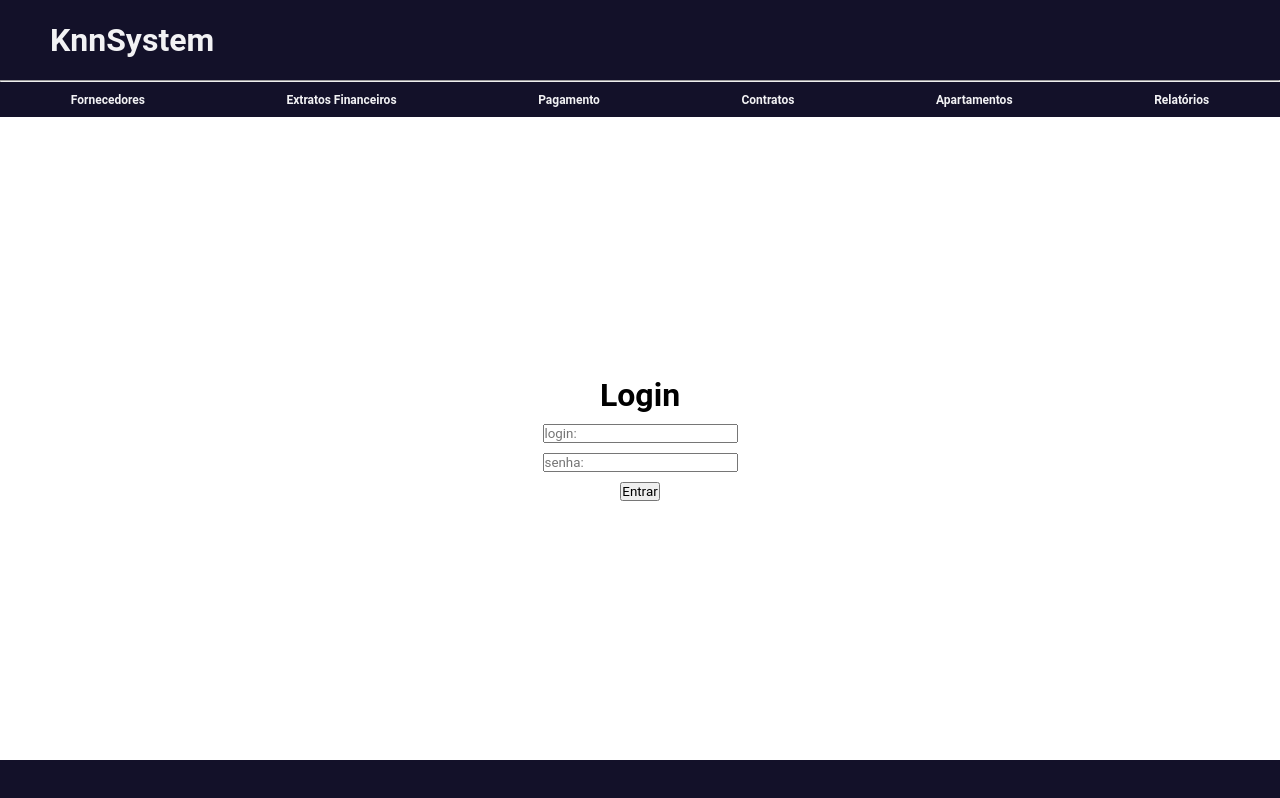
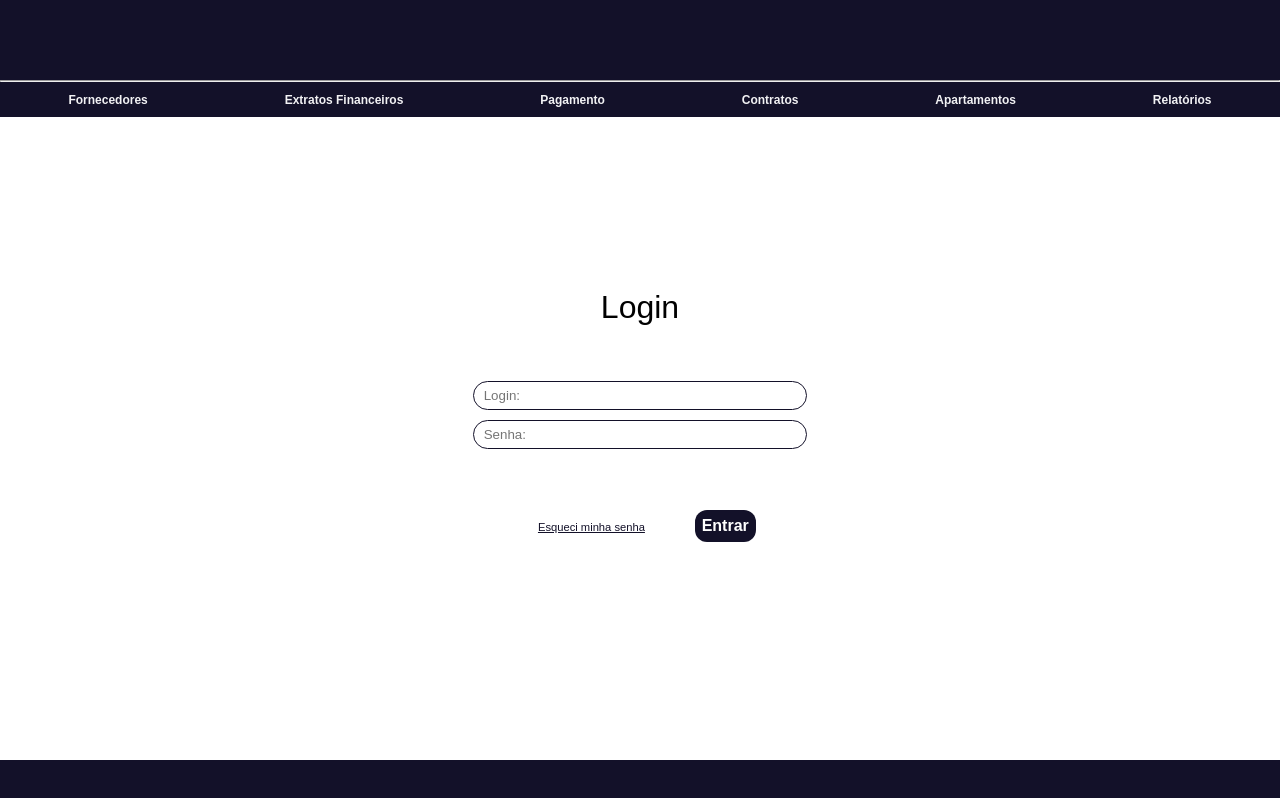
Before and after one commit to matheuspmbarcellos/KnnSystem, a React (Create React App) app in the folder frontend/: page /Login in a window 1280 px wide. Built offline with nearby package versions, Linux system fonts and the light colour scheme.

Commit message:
Login pg.

```diff
--- a/frontend/package.json
+++ b/frontend/package.json
@@ -9,9 +9,9 @@
     "axios": "^1.6.4",
     "react": "^18.2.0",
     "react-dom": "^18.2.0",
-    "react-router-dom": "^6.21.1",
+    "react-router-dom": "^6.21.2",
     "react-scripts": "5.0.1",
-    "styled-components": "^6.1.6",
+    "styled-components": "^6.1.8",
     "web-vitals": "^2.1.4"
   },
   "scripts": {
--- a/frontend/src/App.js
+++ b/frontend/src/App.js
@@ -7,7 +7,6 @@ import Navbar from './components/Navbar';
 import { Container, Content } from "./styles";
 
 import Routes from './routes';
-
 
 const App = () => {
   return (
--- /dev/null
+++ b/frontend/src/components/Button/Button.js
@@ -0,0 +1,33 @@
+import styled, {css} from "styled-components";
+
+const Button = styled.button`
+    font-weight: bold;
+    padding: 1.5%;
+    border-style: none;
+    border-radius: 12px;
+
+    ${p => p.secondary ? css `
+    background: #FFFFFF;
+    text-decoration: underline;
+    font-size: 0.7em;
+    color: #131129;
+    font-weight: lighter;
+    width: 12em;
+
+    `: css`
+    background: #131129;
+    font-size: 1em;
+    color: white;
+    width: fit-content;
+    padding: 7px;
+    `
+ }
+
+    &:hover {
+        color: limegreen;
+        cursor: pointer;
+    }
+    }
+`;
+
+export default Button;
--- a/frontend/src/components/Header/index.js
+++ b/frontend/src/components/Header/index.js
@@ -3,7 +3,7 @@ import { HeaderContainer } from "./styles";
 const Header = () => {
   return (
     <HeaderContainer>
-        <h1>KnnSystem</h1>
+
     </HeaderContainer>
   )
 }
--- a/frontend/src/components/Header/styles.js
+++ b/frontend/src/components/Header/styles.js
@@ -11,4 +11,5 @@ export const HeaderContainer = styled.div`
     h1 {
         padding-left: 50px;
     }
+
 `
--- a/frontend/src/components/Navbar/styles.js
+++ b/frontend/src/components/Navbar/styles.js
@@ -14,5 +14,12 @@ export const NavbarContainer = styled.div`
         color: #f2f2f4;
         font-weight: bold;
         font-size: 12px;
+
+        &:hover {
+            color: limegreen;
+          }
     }
+
+
+
 `
--- a/frontend/src/global.js
+++ b/frontend/src/global.js
@@ -1,9 +1,10 @@
 import { createGlobalStyle } from 'styled-components'
+
 
 export default createGlobalStyle`
   *, body {
     margin: 0;
     padding: 0;
-    font-family: 'Roboto', sans-serif;
+    font-family: 'Poppins', sans-serif;
   }
 `
--- a/frontend/src/pages/Apartamentos/index.js
+++ b/frontend/src/pages/Apartamentos/index.js
@@ -3,8 +3,8 @@ import { ApartamentosContainer } from "./styles";
 const Apartamentos = () => {
   return (
     <ApartamentosContainer>
-        Apartamentos
-    </ApartamentosContainer>
+  oi
+       </ApartamentosContainer>
   )
 }
 
--- a/frontend/src/pages/Home/index.js
+++ b/frontend/src/pages/Home/index.js
@@ -1,10 +1,18 @@
 import { HomeContainer } from "./styles";
+import Button from "../../components/Button/Button";
+
 
 const Home = () => {
   return (
     <HomeContainer>
-      Home
-    </HomeContainer>
+      <center>
+      <Button>Informações</Button>
+      <Button>Quem Somos</Button>
+
+      </center>
+
+          </HomeContainer>
+
   )
 }
 
--- a/frontend/src/pages/Login/index.js
+++ b/frontend/src/pages/Login/index.js
@@ -1,12 +1,19 @@
-import { LoginContainer } from './styles';
+import { ButtonContainer, LoginContainer } from './styles';
+import Button from '../../components/Button/Button';
 
 const Login = () => {
+
   return (
     <LoginContainer>
         <h1>Login</h1>
-        <input type='text' placeholder='login:'/>
-        <input type='password' placeholder='senha:'/>
-        <button>Entrar</button>
+        <input type='text' placeholder=' Login:'/>
+        <input type='password' placeholder=' Senha:'/>
+
+        <ButtonContainer>
+             <Button secondary>Esqueci minha senha</Button>
+            <Button>Entrar</Button>
+        </ButtonContainer>
+
     </LoginContainer>
 
   )
--- a/frontend/src/pages/Login/styles.js
+++ b/frontend/src/pages/Login/styles.js
@@ -7,16 +7,28 @@ export const LoginContainer = styled.div`
     flex-direction: column;
     align-items: center;
     justify-content: center;
+    border-radius: 12px;
 
     input {
         margin: 5px;
+        border-radius: 15px;
+        color: #131129;
+        width: 25%;
+        padding: 6px;
+        border: solid 0.6px;
     }
 
     button {
-        margin: 5px;
+        margin: 18px;
     }
 
     h1 {
-        margin: 5px;
+        margin: 10px;
+        font-weight: lighter;
+        height: 12%
     }
 `
+export const ButtonContainer = styled.div`
+margin: 3%;
+
+`
```
Also changed, not shown: 1 other file (tests, documents, lock files or other folders).
